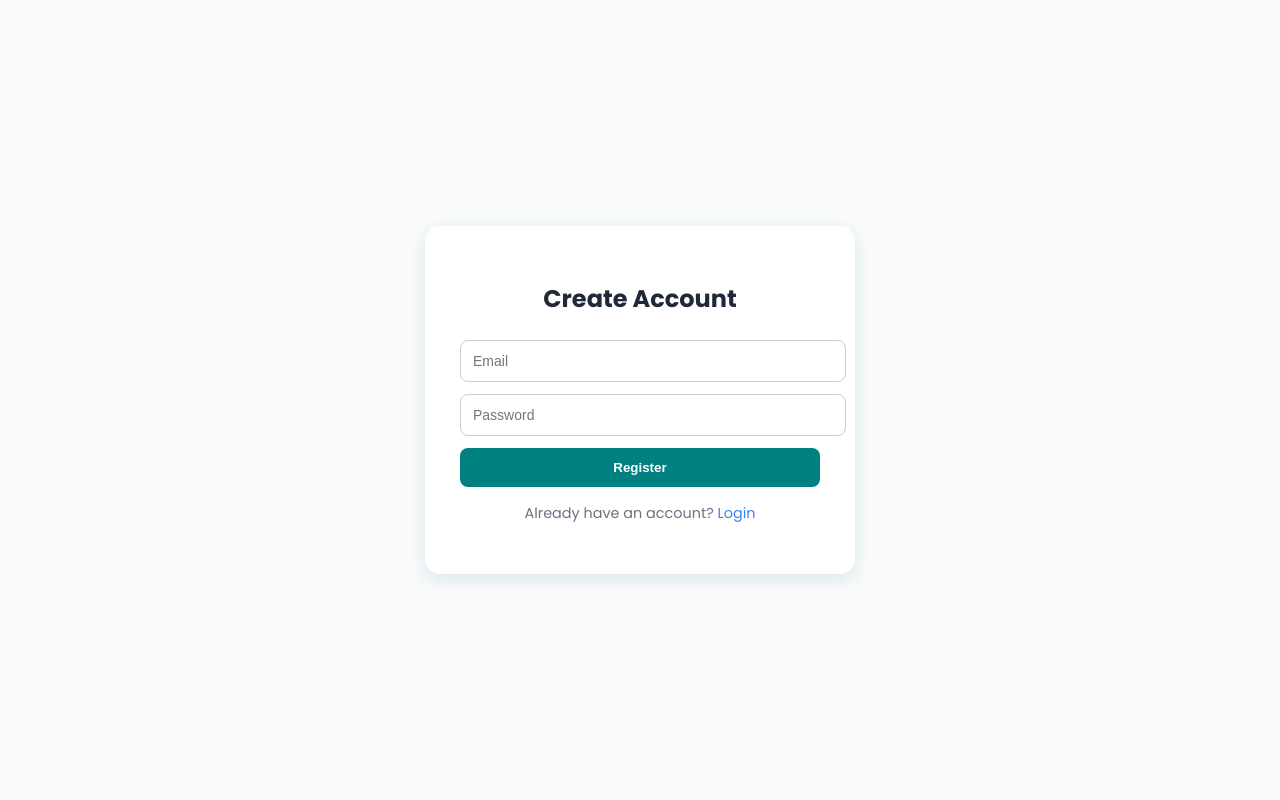
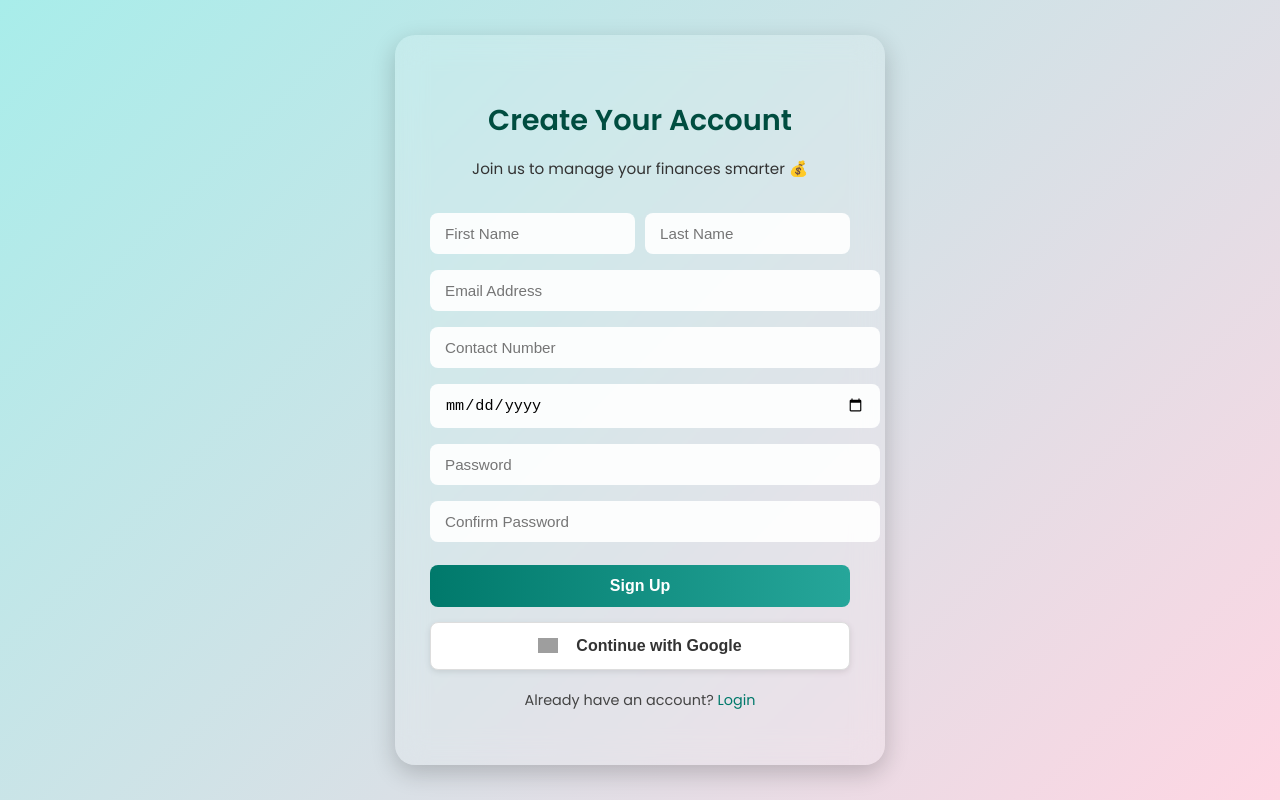
Before and after one commit to Harshil0801/Studio5-MoneyMap, a React (Create React App) app: page /register in a window 1280 px wide. Built offline with nearby package versions, Linux system fonts and the light colour scheme; grey boxes are pictures that could not be loaded.

Commit message:
Integrated Register page with firestore database

```diff
--- a/src/pages/Register.js
+++ b/src/pages/Register.js
@@ -1,35 +1,191 @@
 import React, { useState } from "react";
-import { createUserWithEmailAndPassword } from "firebase/auth";
-import { auth } from "../firebase";
+import {
+  createUserWithEmailAndPassword,
+  GoogleAuthProvider,
+  signInWithPopup,
+} from "firebase/auth";
+import { auth, db } from "../firebase";
+import { setDoc, doc, getDoc } from "firebase/firestore";
 import { Link, useNavigate } from "react-router-dom";
 import "../styles/Register.css";
 
 function Register() {
-  const [email, setEmail] = useState("");
-  const [password, setPassword] = useState("");
+  const [formData, setFormData] = useState({
+    firstName: "",
+    lastName: "",
+    email: "",
+    contact: "",
+    dob: "",
+    password: "",
+    confirmPassword: "",
+  });
+
+  const [loading, setLoading] = useState(false);
   const navigate = useNavigate();
+  const provider = new GoogleAuthProvider();
 
+  const handleChange = (e) => {
+    setFormData({ ...formData, [e.target.name]: e.target.value });
+  };
+
+  // Email/password registration
   const handleRegister = async (e) => {
     e.preventDefault();
+    if (formData.password !== formData.confirmPassword) {
+      alert("Passwords do not match!");
+      return;
+    }
+
+    setLoading(true);
     try {
-      await createUserWithEmailAndPassword(auth, email, password);
-      alert("Account created successfully!");
-      navigate("/dashboard");
+      const userCredential = await createUserWithEmailAndPassword(
+        auth,
+        formData.email,
+        formData.password
+      );
+      const user = userCredential.user;
+
+      await setDoc(doc(db, "users", user.uid), {
+        firstName: formData.firstName,
+        lastName: formData.lastName,
+        email: formData.email,
+        contact: formData.contact,
+        dob: formData.dob,
+        createdAt: new Date(),
+        uid: user.uid,
+        authProvider: "email",
+      });
+
+      alert(" Account created successfully!");
+      navigate("/login");
     } catch (error) {
+      alert(error.message);
+    }
+    setLoading(false);
+  };
+
+
+  const handleGoogleSignIn = async () => {
+    try {
+      const result = await signInWithPopup(auth, provider);
+      const user = result.user;
+
+      const userRef = doc(db, "users", user.uid);
+      const userSnap = await getDoc(userRef);
+
+      if (!userSnap.exists()) {
+        await setDoc(userRef, {
+          firstName: user.displayName?.split(" ")[0] || "",
+          lastName: user.displayName?.split(" ")[1] || "",
+          email: user.email,
+          contact: "",
+          dob: "",
+          createdAt: new Date(),
+          uid: user.uid,
+          authProvider: "google",
+        });
+      }
+
+      alert("Signed in with Google successfully!");
+      navigate("/login");
+    } catch (error) {
+      console.error(error);
       alert(error.message);
     }
   };
 
   return (
     <div className="register-page">
-      <div className="register-container">
-        <h2>Create Account</h2>
-        <form onSubmit={handleRegister}>
-          <input type="email" placeholder="Email" onChange={(e) => setEmail(e.target.value)} required />
-          <input type="password" placeholder="Password" onChange={(e) => setPassword(e.target.value)} required />
-          <button type="submit">Register</button>
+      <div className="register-card">
+        <h2 className="register-title">Create Your Account</h2>
+        <p className="register-subtitle">
+          Join us to manage your finances smarter 💰
+        </p>
+
+        <form onSubmit={handleRegister} className="register-form">
+          <div className="name-group">
+            <input
+              type="text"
+              name="firstName"
+              placeholder="First Name"
+              value={formData.firstName}
+              onChange={handleChange}
+              required
+            />
+            <input
+              type="text"
+              name="lastName"
+              placeholder="Last Name"
+              value={formData.lastName}
+              onChange={handleChange}
+              required
+            />
+          </div>
+
+          <input
+            type="email"
+            name="email"
+            placeholder="Email Address"
+            value={formData.email}
+            onChange={handleChange}
+            required
+          />
+
+          <input
+            type="tel"
+            name="contact"
+            placeholder="Contact Number"
+            value={formData.contact}
+            onChange={handleChange}
+            required
+          />
+
+          <input
+            type="date"
+            name="dob"
+            value={formData.dob}
+            onChange={handleChange}
+            required
+          />
+
+          <input
+            type="password"
+            name="password"
+            placeholder="Password"
+            value={formData.password}
+            onChange={handleChange}
+            required
+          />
+
+          <input
+            type="password"
+            name="confirmPassword"
+            placeholder="Confirm Password"
+            value={formData.confirmPassword}
+            onChange={handleChange}
+            required
+          />
+
+          {/* Primary Sign Up button */}
+          <button className="primary-btn" type="submit" disabled={loading}>
+            {loading ? "Registering..." : "Sign Up"}
+          </button>
         </form>
-        <p>Already have an account? <Link to="/">Login</Link></p>
+
+        {/* Google Sign-in button */}
+        <div className="google-btn-container">
+          <button className="google-btn" onClick={handleGoogleSignIn}>
+            <img
+              src="https://developers.google.com/identity/images/g-logo.png"
+              alt="Google"
+            />
+            Continue with Google
+          </button>
+        </div>
+
+        <p className="register-footer">
+          Already have an account? <Link to="/login">Login</Link>
+        </p>
       </div>
     </div>
   );
--- a/src/styles/Register.css
+++ b/src/styles/Register.css
@@ -1,68 +1,145 @@
-/* Login.css & Register.css */
-.login-page, .register-page, .reset-page {
+.register-page {
+  height: 100vh;
+  background: linear-gradient(135deg, #a8edea 0%, #fed6e3 100%);
   display: flex;
+  align-items: center;
   justify-content: center;
-  align-items: center;
-  min-height: 100vh;
-  background: #f9fafb;
+  font-family: "Poppins", sans-serif;
 }
 
-.login-container, .register-container, .reset-container {
-  background: white;
-  padding: 2rem 2.5rem;
-  border-radius: 12px;
-  box-shadow: 0 8px 20px rgba(0,0,0,0.1);
-  width: 350px;
+.register-card {
+  background: rgba(255, 255, 255, 0.15);
+  backdrop-filter: blur(15px);
+  border-radius: 20px;
+  box-shadow: 0 8px 25px rgba(0, 0, 0, 0.2);
+  width: 420px;
+  padding: 40px 35px;
   text-align: center;
+  transition: transform 0.3s ease;
 }
 
-.login-container h2, .register-container h2, .reset-container h2 {
-  margin-bottom: 1.5rem;
-  color: #1f2937;
+.register-card:hover {
+  transform: translateY(-4px);
 }
 
-input {
-  width: 100%;
-  padding: 0.7rem;
-  margin-bottom: 1rem;
-  border-radius: 8px;
-  border: 1px solid #d1d5db;
-  outline: none;
-  font-size: 1rem;
+.register-title {
+  font-size: 1.8rem;
+  font-weight: 600;
+  color: #004d40;
+  margin-bottom: 8px;
 }
 
-input:focus {
-  border-color: #3b82f6;
-  box-shadow: 0 0 0 2px rgba(59,130,246,0.2);
+.register-subtitle {
+  font-size: 0.95rem;
+  color: #333;
+  margin-bottom: 25px;
 }
 
-button {
+.register-form input {
   width: 100%;
-  padding: 0.7rem;
+  padding: 12px 15px;
+  margin: 8px 0;
   border: none;
   border-radius: 8px;
-  background: #3b82f6;
-  color: white;
-  font-weight: 500;
-  cursor: pointer;
-  transition: background 0.2s;
+  background: rgba(255, 255, 255, 0.9);
+  font-size: 0.95rem;
+  transition: box-shadow 0.3s ease;
 }
 
-button:hover {
-  background: #2563eb;
+.register-form input:focus {
+  outline: none;
+  box-shadow: 0 0 6px #00bfa5;
 }
 
-.login-links, .register-container p {
-  margin-top: 1rem;
-  font-size: 0.9rem;
-  color: #6b7280;
+.name-group {
+  display: flex;
+  gap: 10px;
 }
 
-.login-links a, .register-container a {
-  color: #3b82f6;
-  text-decoration: none;
+.name-group input {
+  flex: 1;
 }
 
-.login-links a:hover, .register-container a:hover {
+/* Primary Sign Up Button */
+.primary-btn {
+  width: 100%;
+  padding: 12px;
+  margin-top: 15px;
+  background: linear-gradient(90deg, #00796b 0%, #26a69a 100%);
+  border: none;
+  border-radius: 8px;
+  color: #fff;
+  font-size: 1rem;
+  cursor: pointer;
+  font-weight: 600;
+  transition: transform 0.2s, box-shadow 0.3s;
+}
+
+.primary-btn:hover {
+  transform: translateY(-2px);
+  box-shadow: 0 4px 12px rgba(0, 150, 136, 0.4);
+}
+
+/* Google Button (same size as Sign Up) */
+.google-btn-container {
+  width: 100%;
+  margin-top: 15px;
+}
+
+.google-btn {
+  width: 100%;
+  height: 48px;
+  display: flex;
+  align-items: center;
+  justify-content: center;
+  gap: 10px;
+  border: 1px solid #ddd;
+  border-radius: 8px;
+  background: #ffffff;
+  color: #333;
+  font-size: 1rem;
+  font-weight: 600;
+  cursor: pointer;
+  transition: all 0.3s ease;
+  box-shadow: 0 2px 6px rgba(0, 0, 0, 0.1);
+}
+
+.google-btn img {
+  width: 20px;
+  height: 20px;
+  object-fit: contain;
+  margin-right: 8px;
+}
+
+.google-btn:hover {
+  background: #f5f5f5;
+  transform: translateY(-2px);
+  box-shadow: 0 4px 12px rgba(0, 0, 0, 0.15);
+}
+
+.register-footer {
+  margin-top: 20px;
+  font-size: 0.9rem;
+  color: #444;
+}
+
+.register-footer a {
+  color: #00796b;
+  text-decoration: none;
+  font-weight: 500;
+}
+
+.register-footer a:hover {
   text-decoration: underline;
 }
+
+@media (max-width: 480px) {
+  .register-card {
+    width: 90%;
+    padding: 30px 20px;
+  }
+
+  .name-group {
+    flex-direction: column;
+  }
+}
```
